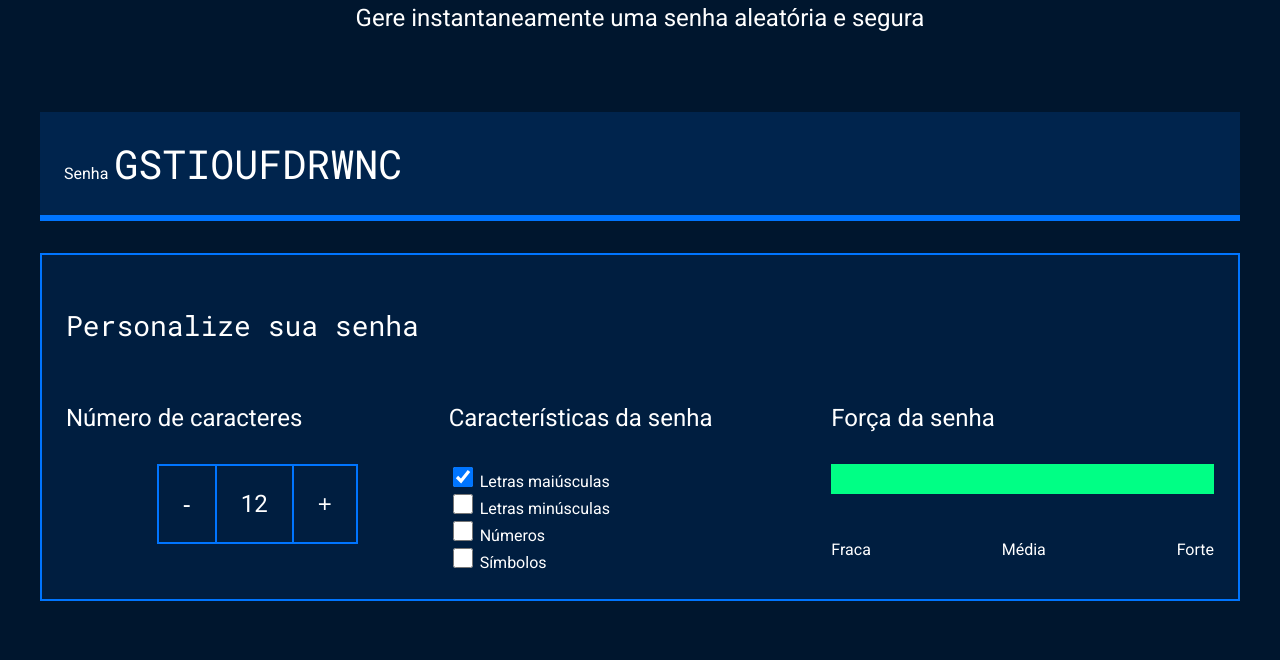
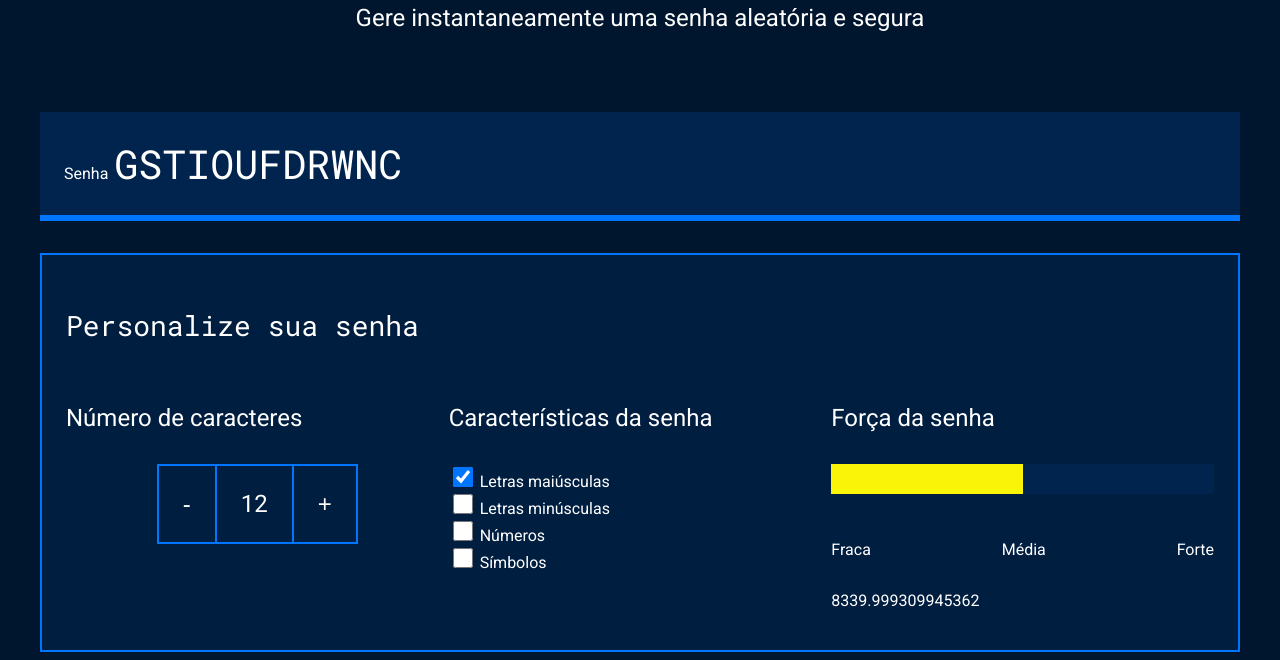
Before and after one commit to jacksombrbs/senhas, a plain HTML site: page index.html in a window 1280 px wide. Shown: the part 214-874 px from the top of the page. Before the commit the page ends 823 px from the top, so only its background shows below. Drawn offline with Linux system fonts and the light colour scheme.

Commit message:
Aula 8 (#13)

```diff
--- a/index.html
+++ b/index.html
@@ -58,6 +58,7 @@
                         <p>Média</p>
                         <p>Forte</p>
                     </div>
+                    <p class="entropia"></p>
                 </div>
             </div>
         </div>
--- a/main.js
+++ b/main.js
@@ -8,7 +8,7 @@ const simbolos = '!@%*?';
 const botoes = document.querySelectorAll('.parametro-senha__botao');
 const campoSenha = document.querySelector('#campo-senha');
 const checkbox = document.querySelectorAll('.checkbox');
-const forcaSenha = document.querySelector ('.forca')
+const forcaSenha = document.querySelector ('.forca');
 
 botoes[0].onclick = diminuiTamanho;
 botoes[1].onclick = aumentaTamanho;
@@ -57,16 +57,19 @@ function geraSenha() {
         senha = senha + alfabeto[numeroAleatorio];
     }
     campoSenha.value = senha;
-    classificaSenha ();
+    classificaSenha (alfabeto.length);
 }
 
-function classificaSenha(){
+function classificaSenha(tamanhoAlfabeto){
+    let entropia = tamanhoSenha * Math.log2(tamanhoAlfabeto);
     forcaSenha.classList.remove('fraca','media','forte');
-        if (tamanhoSenha > 11){
+        if (entropia > 57){
            forcaSenha.classList.add('forte');
-        } else if (tamanhoSenha > 5 && tamanhoSenha <= 11) {
+        } else if (entropia > 35 && entropia <= 57) {
             forcaSenha.classList.add('media');
-        } else if (tamanhoSenha <= 5){
+        } else if (entropia <= 35){
             forcaSenha.classList.add('fraca');
         }
+        const valorEntropia = document.querySelector('.entropia');
+        valorEntropia.textContent = 2**Math.floor(entropia)/(100e6*60*60*24);
 }
```
